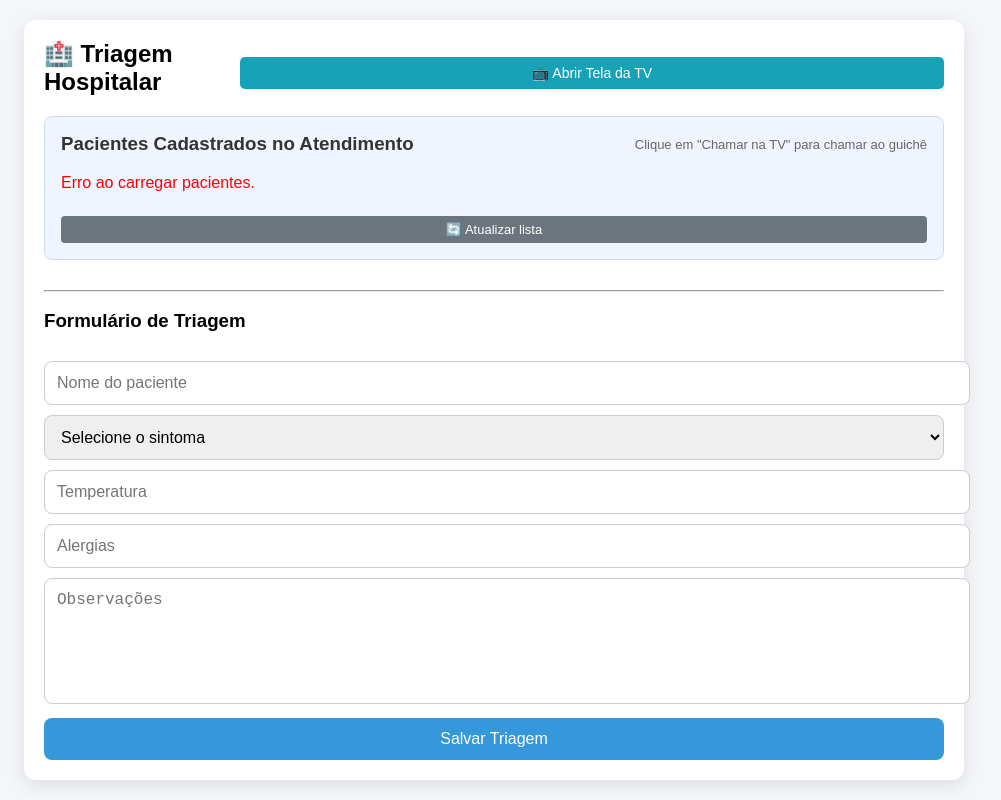
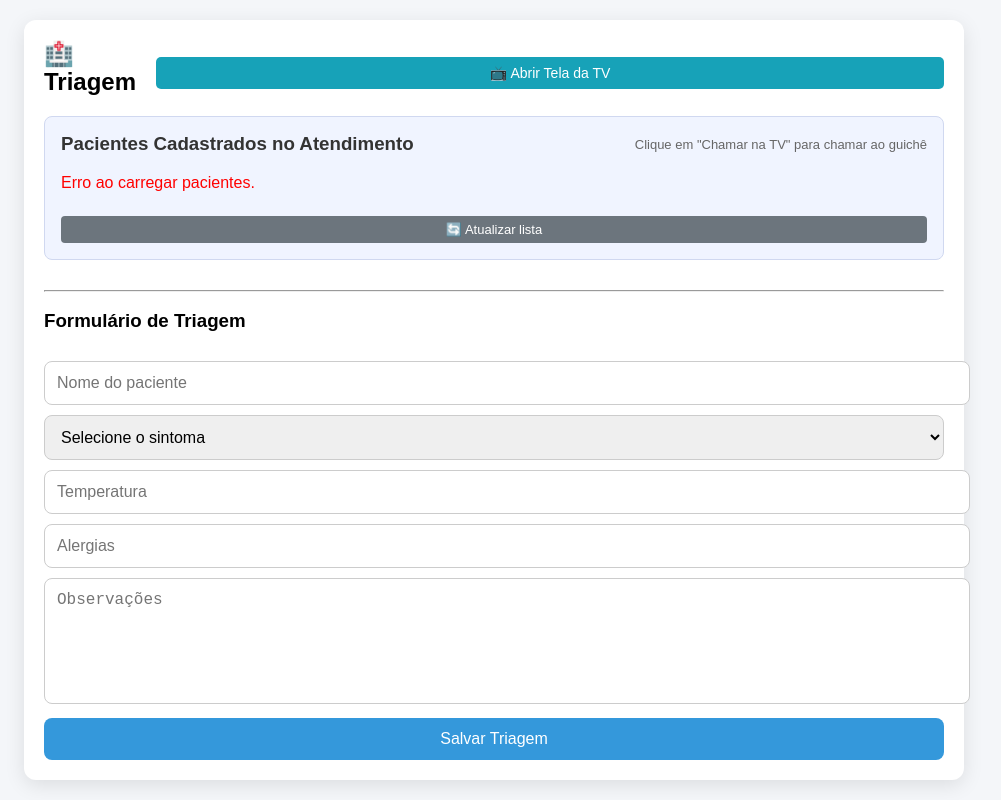
Before and after one commit to biellindolindo9/Sentinela, a website: page frontend/triagem.html in a window 1280 px wide. Shown: the whole page, without its empty margins (146-1147 px from the left). Drawn offline with Linux system fonts and the light colour scheme; files that its build step writes are made by us from their sources; no server answers.

Commit message:
Update triagem.html

```diff
--- a/frontend/triagem.html
+++ b/frontend/triagem.html
@@ -68,7 +68,7 @@
 
   <!-- Cabeçalho com botão da TV -->
   <div style="display:flex; justify-content:space-between; align-items:center; margin-bottom:20px;">
-    <h2 style="margin:0;">🏥 Triagem Hospitalar</h2>
+    <h2 style="margin:0;">🏥 Triagem </h2>
     <button class="btn-abrir-tv" onclick="window.open('tv.html','_blank')">📺 Abrir Tela da TV</button>
   </div>
 
```
